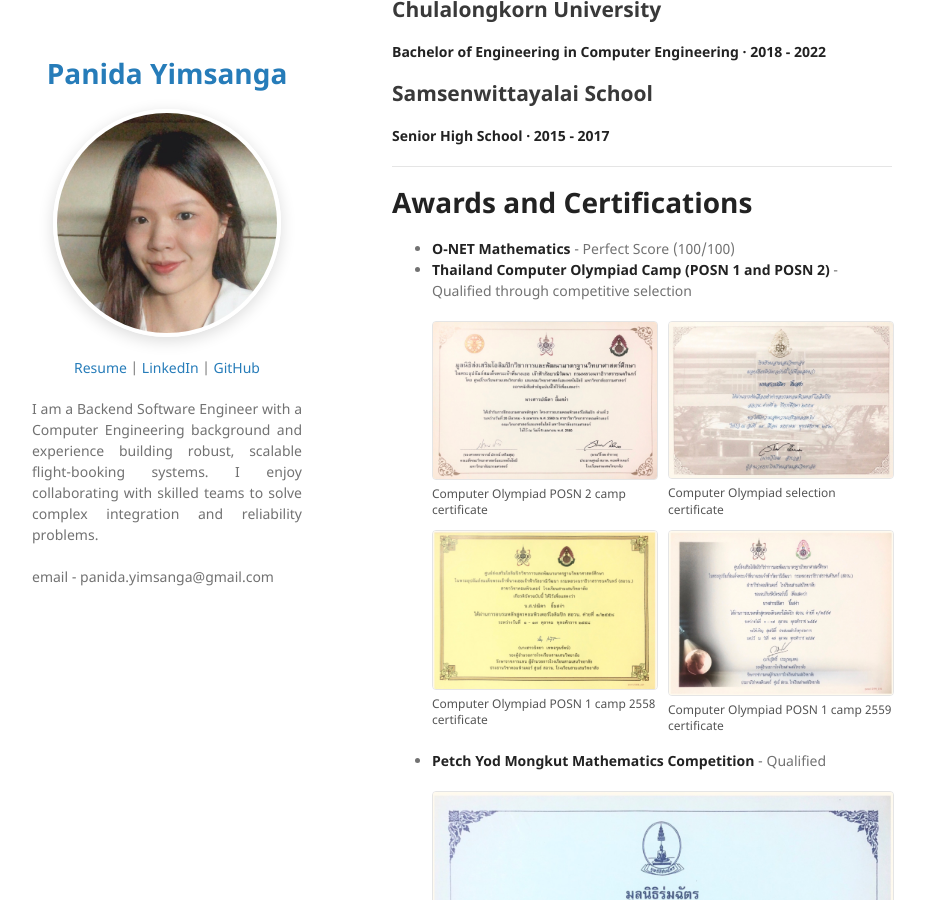
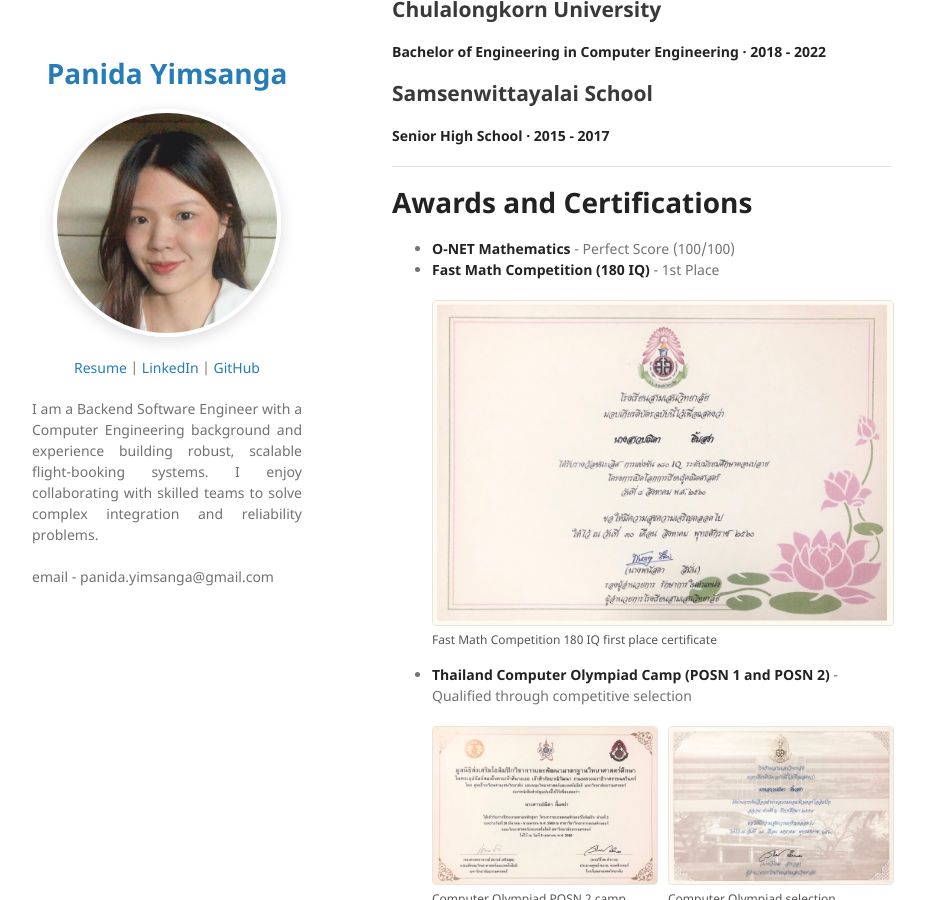
Before and after one commit to sarasix/sarasix.github.io, a Jekyll site: the page built from index.md, in a window 1280 px wide and 900 px high, scrolled down 5544 px. Shown: the whole window, without its empty margins (178-1103 px from the left). Built offline with Jekyll 4.4.1, drawn with Linux system fonts in a browser that asks for light colours; our own code applies the rules of GitHub Pages for plain Markdown files.

Commit message:
Add fast math certificate

```diff
--- a/index.md
+++ b/index.md
@@ -167,6 +167,15 @@
 # Awards and Certifications
 
 * **O-NET Mathematics** - Perfect Score (100/100)
+* **Fast Math Competition (180 IQ)** - 1st Place
+
+  <div class="award-gallery">
+    <figure>
+      <img src="/assets/img/awards/fast-math-180-iq.jpg" alt="Fast Math Competition 180 IQ first place certificate">
+      <figcaption>Fast Math Competition 180 IQ first place certificate</figcaption>
+    </figure>
+  </div>
+
 * **Thailand Computer Olympiad Camp (POSN 1 and POSN 2)** - Qualified through competitive selection
 
   <div class="award-gallery">
```
Also changed, not shown: assets/img/awards/fast-math-180-iq.jpg (added).
